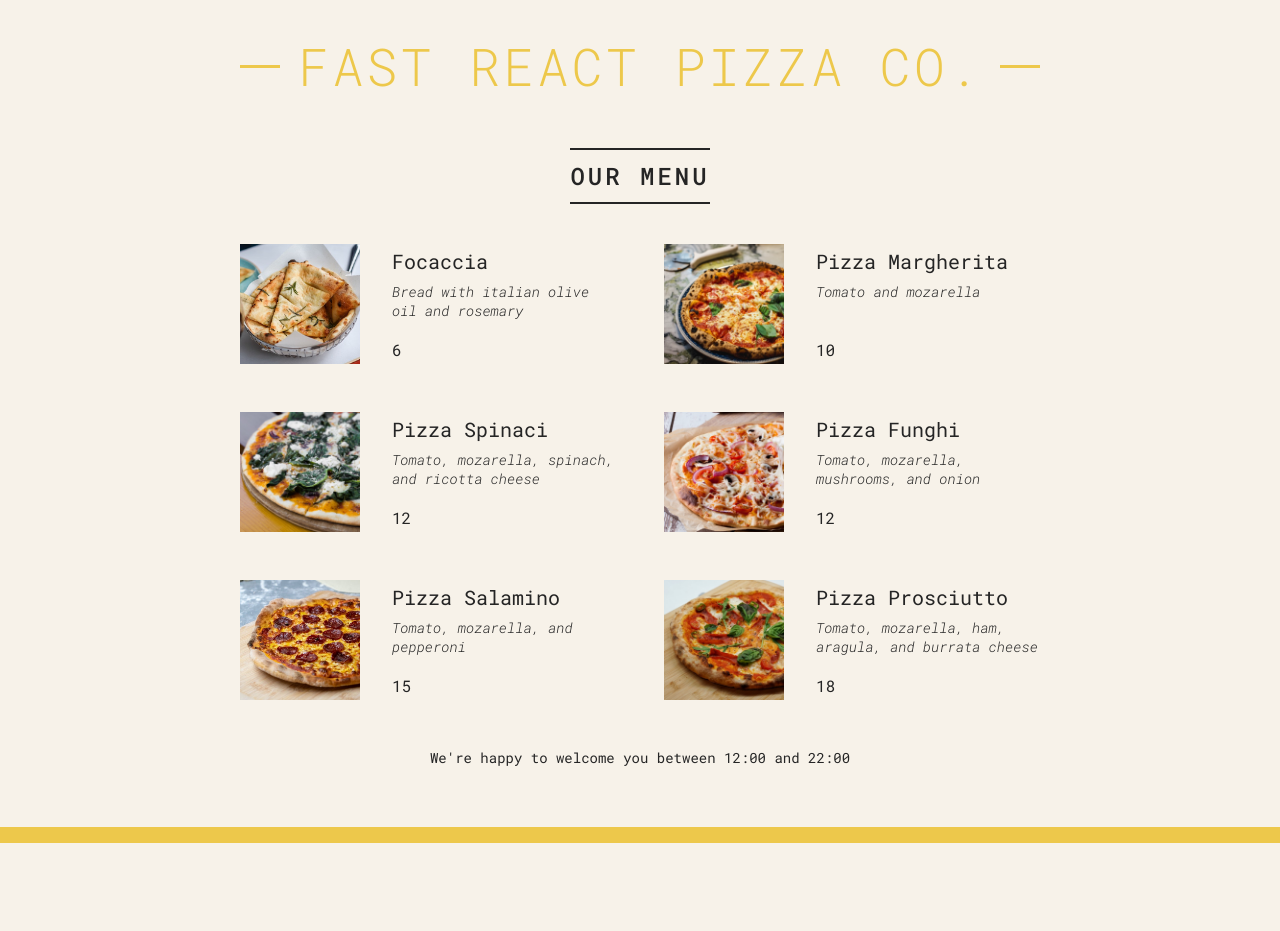
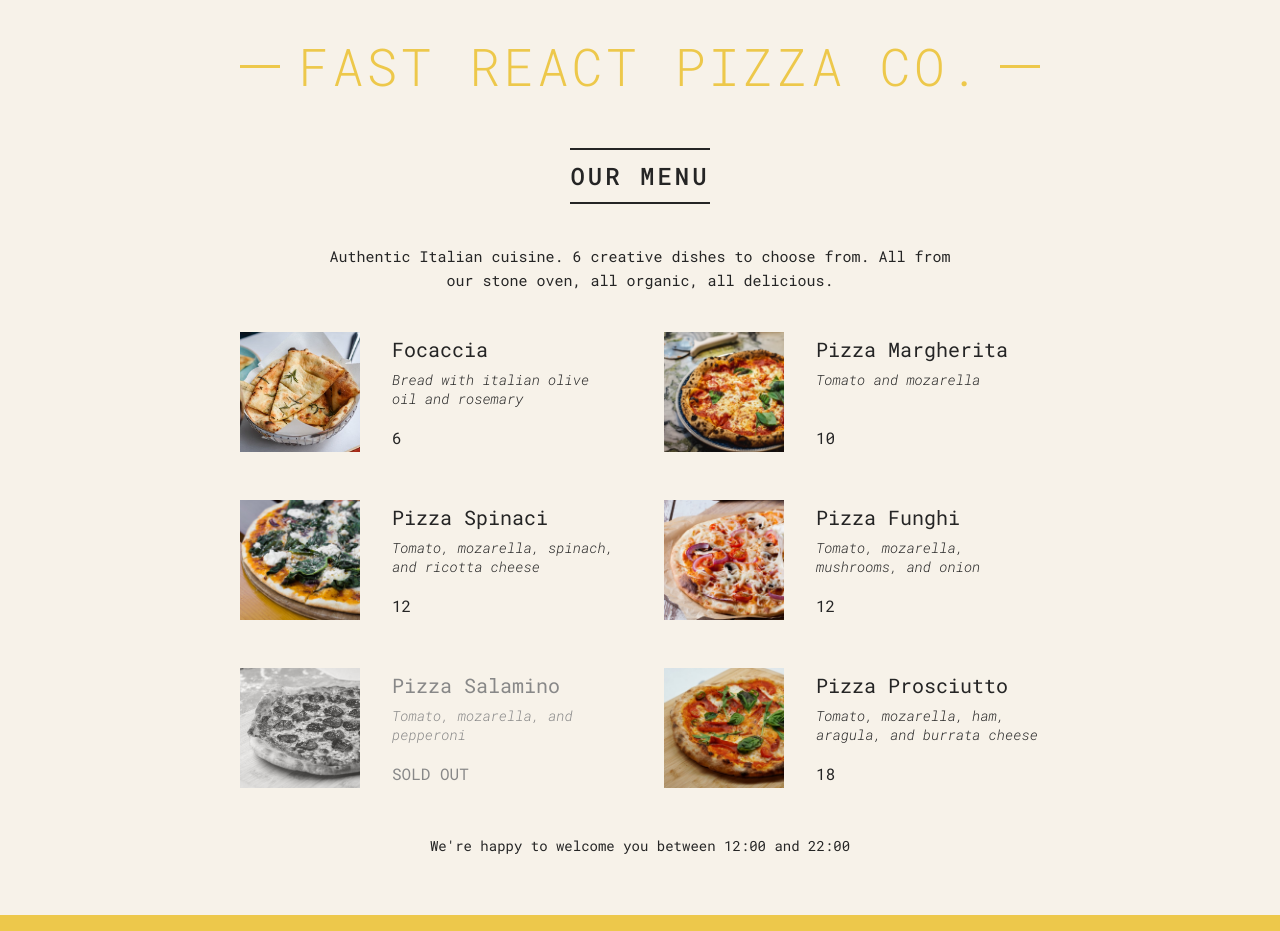
Before and after one commit to Rajput-Suraj/pizza-menu, a React (Create React App) app: page / in a window 1280 px wide. Before the commit the page ends 843 px from the top, so only its background shows below. Built offline with nearby package versions, Linux system fonts and the light colour scheme.

Commit message:
Conditionally rendered sold-out pizza

```diff
--- a/src/components/Menu.jsx
+++ b/src/components/Menu.jsx
@@ -7,6 +7,10 @@ const Menu = () => {
   return (
     <main className="menu">
       <h2>Our Menu</h2>
+      <p>
+        Authentic Italian cuisine. 6 creative dishes to choose from. All from our stone oven, all
+        organic, all delicious.
+      </p>
       <ul className="pizzas">
         {pizzaData.map((pizza) => (
           <Pizza pizzaObj={pizza} key={pizza.name} />
--- a/src/components/Pizza.jsx
+++ b/src/components/Pizza.jsx
@@ -1,14 +1,14 @@
 import '../index.css';
 
 const Pizza = (props) => {
-  const { name, ingredients, photoName, price } = props.pizzaObj;
+  const { name, ingredients, photoName, price, soldOut } = props.pizzaObj;
   return (
-    <li className="pizza">
+    <li className={`pizza ${soldOut ? 'sold-out' : ''}`}>
       <img src={photoName} alt={name} />
       <div>
         <h3>{name}</h3>
         <p>{ingredients}</p>
-        <span>{price}</span>
+        <span>{soldOut ? 'SOLD OUT' : price}</span>
       </div>
     </li>
   );
```
